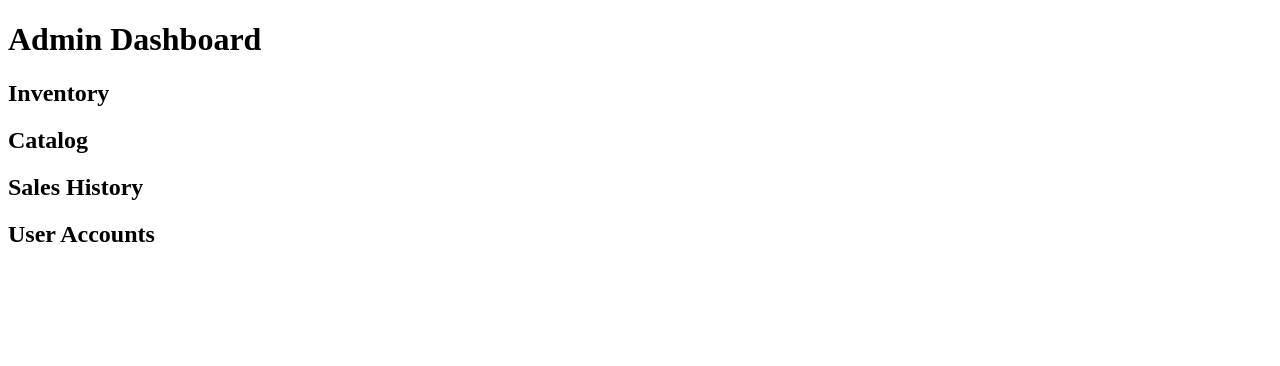
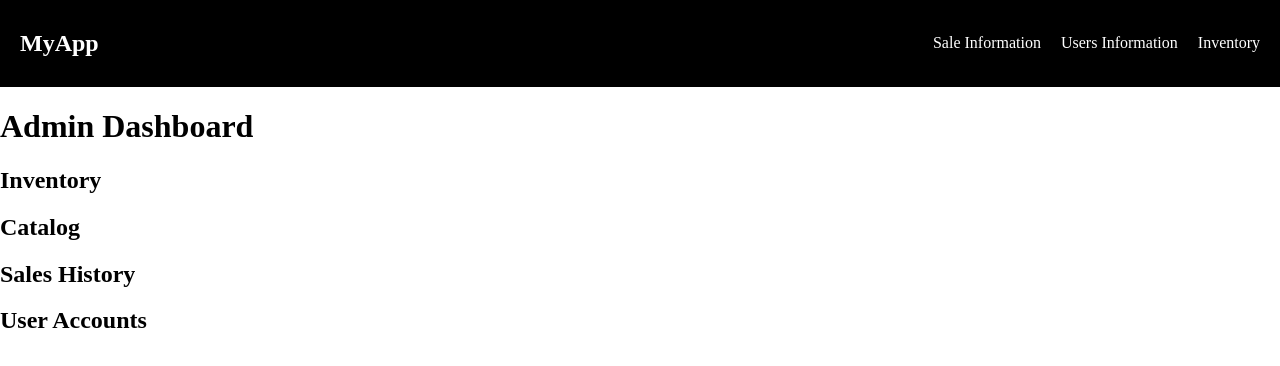
Before and after one commit to Jayson-Amike/website, a React (Vite) app in the folder my-react-app/: page / in a window 1280 px wide. Shown: the top 366 px of the page. Built offline with nearby package versions, Linux system fonts and the light colour scheme.

Commit message:
made a navbar for the admin and updaed the css

```diff
--- a/my-react-app/index.html
+++ b/my-react-app/index.html
@@ -1,3 +1,10 @@
+<style>
+  body {
+    margin: 0;
+    padding: 0; /* optional */
+  }
+</style>
+
 <!doctype html>
 <html lang="en">
   <head>
--- a/my-react-app/src/App.css
+++ b/my-react-app/src/App.css
@@ -7,6 +7,7 @@
   font-family: Arial, sans-serif;
   background-color: #f0f2f5;
 }
+
 
 .card {
   padding: 40px;
--- a/my-react-app/src/App.jsx
+++ b/my-react-app/src/App.jsx
@@ -2,21 +2,10 @@ import { Routes, Route, Navigate } from "react-router-dom";
 import AuthPage from "./components/Auth/AuthPage";
 import Dashboard from "./components/Dashboard/Dashboard";
 import ProtectedRoute from "./components/Dashboard/ProtectedRoute";
+import AdminPage from "./components/Admin/AdminPage";
 
 export default function App() {
   return (
-    <Routes>
-      <Route path="/" element={<Navigate to="/login" replace />} />
-      <Route path="/login" element={<AuthPage />} />
-      <Route
-        path="/dashboard"
-        element={
-          <ProtectedRoute>
-            <Dashboard />
-          </ProtectedRoute>
-        }
-      />
-      <Route path="*" element={<h1>Not Found</h1>} />
-    </Routes>
+    <AdminPage />
   );
 }
--- /dev/null
+++ b/my-react-app/src/components/Admin/AdminPage.jsx
@@ -0,0 +1,10 @@
+import AdminPanel from "./AdminPanel"
+import AdminNavBar from "../Navbar/AdminNavBar"
+export default function AdminPage() {
+    return(
+        <div>
+            <AdminNavBar />
+            <AdminPanel />
+        </div>
+    )
+}
--- a/my-react-app/src/index.css
+++ b/my-react-app/src/index.css
@@ -23,7 +23,7 @@ a:hover {
 }
 
 body {
-  margin: 0;
+  margin: 0px;
   place-items: center;
   min-width: 100vw;
   min-height: 100vh;
--- a/my-react-app/src/main.jsx
+++ b/my-react-app/src/main.jsx
@@ -2,13 +2,11 @@ import { StrictMode } from "react";
 import { createRoot } from "react-dom/client";
 import { BrowserRouter } from "react-router-dom";
 import App from "./App.jsx";
-import AdminPanel from "./components/Admin/AdminPanel.jsx";
 
 createRoot(document.getElementById("root")).render(
   <StrictMode>
     <BrowserRouter>
-      {/* <App /> */}
-      <AdminPanel />
+      <App />
     </BrowserRouter>
   </StrictMode>
 );
```
